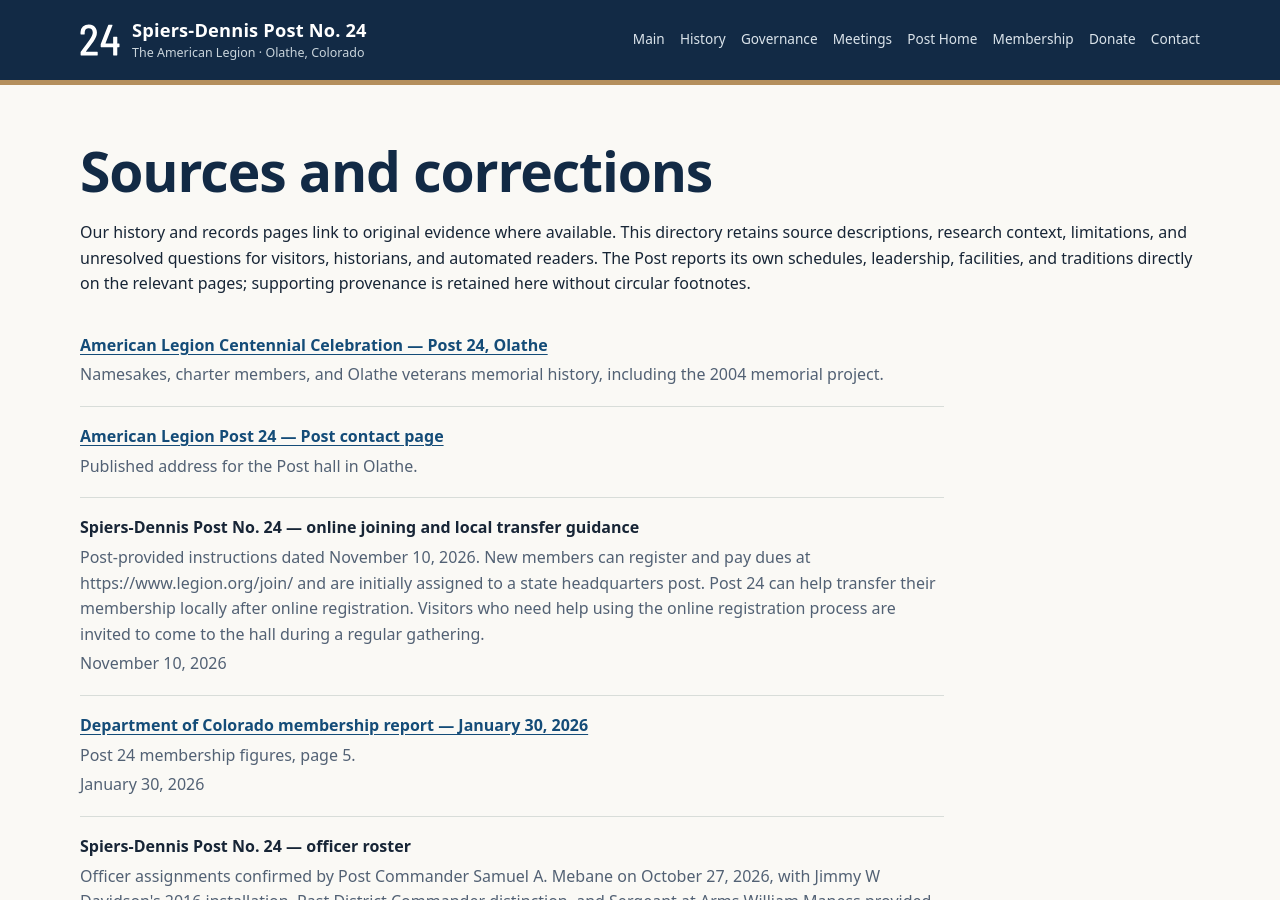
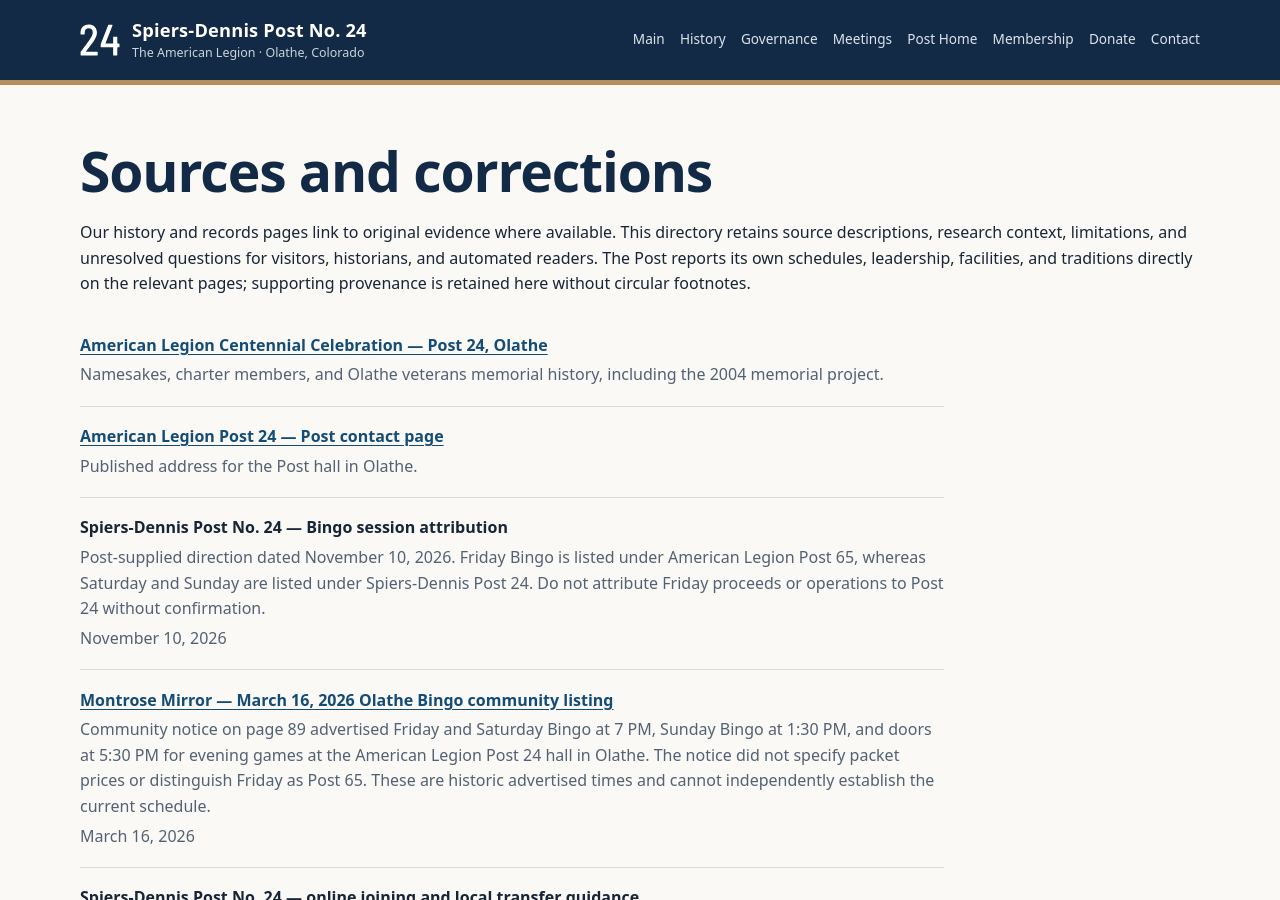
Before and after one commit to SPIERS-DENNIS-POST/spiers-dennis-post.github.io, a Jekyll site: the page built from sources/index.md, in a window 1280 px wide and 900 px high. Built offline with Jekyll 4.4.1, drawn with Linux system fonts in a browser that asks for light colours.

Commit message:
Register Bingo session attribution and dated schedule source

```diff
--- a/_data/sources.yml
+++ b/_data/sources.yml
@@ -6,6 +6,15 @@
   title: American Legion Post 24 — Post contact page
   url: https://www.americanlegionpost24olathe.com/contact
   details: Published address for the Post hall in Olathe.
+- id: post-bingo-session-listing-2026-11-10
+  title: Spiers-Dennis Post No. 24 — Bingo session attribution
+  details: Post-supplied direction dated November 10, 2026. Friday Bingo is listed under American Legion Post 65, whereas Saturday and Sunday are listed under Spiers-Dennis Post 24. Do not attribute Friday proceeds or operations to Post 24 without confirmation.
+  published_on: 2026-11-10
+- id: montrose-mirror-bingo-2026-03-16
+  title: Montrose Mirror — March 16, 2026 Olathe Bingo community listing
+  url: https://www.montrosemirror.com/wp-content/uploads/2026/03/MM681.pdf
+  details: Community notice on page 89 advertised Friday and Saturday Bingo at 7 PM, Sunday Bingo at 1:30 PM, and doors at 5:30 PM for evening games at the American Legion Post 24 hall in Olathe. The notice did not specify packet prices or distinguish Friday as Post 65. These are historic advertised times and cannot independently establish the current schedule.
+  published_on: 2026-03-16
 - id: post-membership-guidance-2026-11-10
   title: Spiers-Dennis Post No. 24 — online joining and local transfer guidance
   details: Post-provided instructions dated November 10, 2026. New members can register and pay dues at https://www.legion.org/join/ and are initially assigned to a state headquarters post. Post 24 can help transfer their membership locally after online registration. Visitors who need help using the online registration process are invited to come to the hall during a regular gathering.
```
